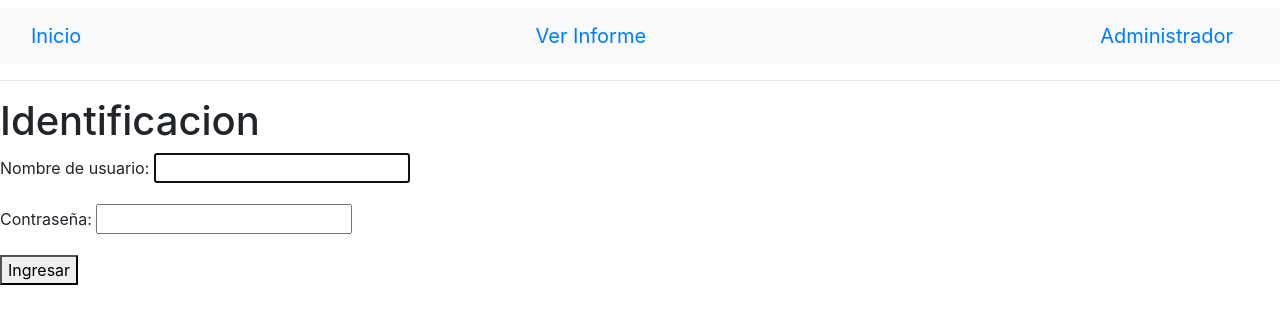
After one commit to wentruu1/Proyecto-Final, a Django app: page /autenticacion in a window 1280 px wide. The commit adds this page. Shown: the top 324 px of the page. Run offline with Django 4.2, Linux system fonts and the light colour scheme; some libraries are stand-ins or nearby versions.

Commit message:
Intento 1 autenticacion usuario

```diff
--- a/ProyectoCertamen/Proyecto/Proyecto/urls.py
+++ b/ProyectoCertamen/Proyecto/Proyecto/urls.py
@@ -21,6 +21,7 @@ urlpatterns = [
     path('admin/', admin.site.urls),
     path('',views.home, name='home'),
     path('informe',views.informe, name='informe'),
+    path('autenticacion',views.autenticacion, name='autenticacion'),
 
 ]
 
--- /dev/null
+++ b/ProyectoCertamen/Proyecto/core/templates/core/autenticacion.html
@@ -0,0 +1,16 @@
+{% extends "core/base.html" %}
+
+{% block content %}
+
+<h1>Identificacion</h1>
+
+
+<form action="core/autenticacion.html" method="POST">
+  {% csrf_token %}
+  {{form.as_p}}
+  <button>
+    Ingresar
+  </button>
+</form>
+
+{% endblock %}
--- a/ProyectoCertamen/Proyecto/core/templates/core/base.html
+++ b/ProyectoCertamen/Proyecto/core/templates/core/base.html
@@ -19,7 +19,7 @@
 <nav class="navbar bg-light">
     <div class="container-fluid">
       <a class="navbar-brand" href="{% url 'home' %}">Inicio</a>
-      <a class="navbar-brand" href="{% url 'informe' %}">Ver Informe</a>
+      <a class="navbar-brand" href="{% url 'autenticacion' %}">Ver Informe</a>
       <a class="navbar-brand" href="{% url 'admin:index'%}">Administrador</a>
     </div>
   </nav>
--- a/ProyectoCertamen/Proyecto/core/views.py
+++ b/ProyectoCertamen/Proyecto/core/views.py
@@ -1,5 +1,10 @@
-from django.shortcuts import render
-from django.http import HttpResponse
+from django.shortcuts import render, redirect, get_object_or_404
+from django.contrib.auth.forms import UserCreationForm, AuthenticationForm
+from django.contrib.auth import login, logout, authenticate
+from django.contrib.auth.models import User
+from django.db import IntegrityError
+from django.utils import timezone
+from django.contrib.auth.decorators import login_required
 from .models import Equipo
 from .models import Residencia
 
@@ -11,6 +16,19 @@ from .models import Residencia
 def home(request):
     return render(request, "core/home.html")
 
+@login_required
 def informe(request):
     EquipoLista = Equipo.objects.all()
     return render(request, "core/informe.html",{"Equipo": EquipoLista})
+
+def autenticacion(request):
+    if request.method == 'GET':
+        return render(request, 'core/autenticacion.html', {"form": AuthenticationForm})
+    else:
+        user = authenticate(
+            request, username=request.POST['username'], password=request.POST['password'])
+        if user is None:
+            return render(request, 'core/autenticacion.html', {"form": AuthenticationForm, "error": "Username or password is incorrect."})
+
+        login(request, user)
+        return redirect('informe')
```
Also changed, not shown: ProyectoCertamen/Proyecto/db.sqlite3.
